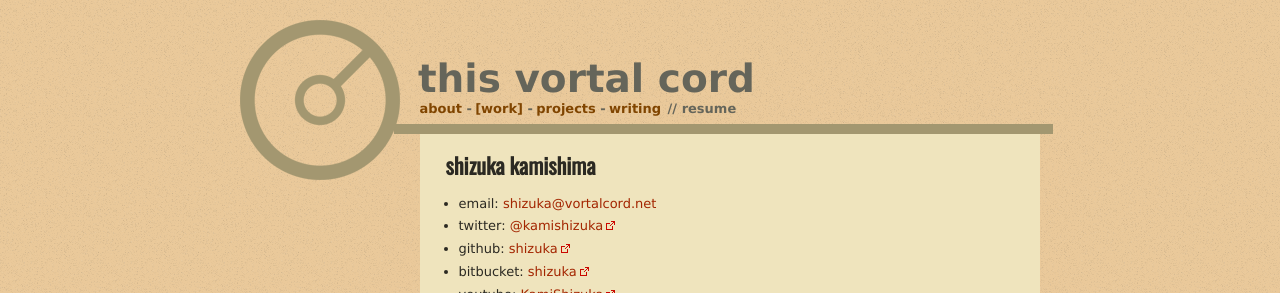
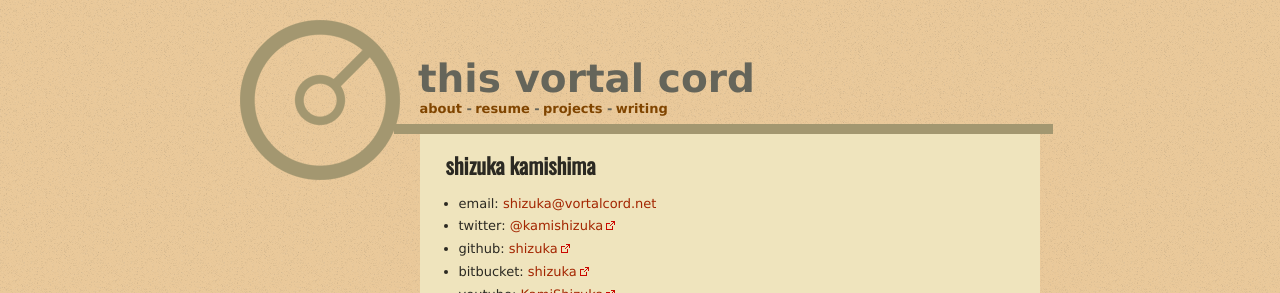
Before and after one commit to shizuka/shizuka.github.io, a Jekyll site: the page built from resume/index.md, in a window 1280 px wide. Shown: the top 293 px of the page. Built offline with Jekyll 4.4.1, drawn with Linux system fonts in a browser that asks for light colours; some web fonts are replaced.

Commit message:
renamed work to resume

```diff
--- a/_includes/header.html
+++ b/_includes/header.html
@@ -3,7 +3,7 @@
           <nav>
             <ul>
               <li><a href='/about/'{% if page.yahAbt %}class='youarehere'{% endif %}>about</a></li>
-              <li><a href='/work/'{% if page.yahWrk %}class='youarehere'{% endif %}>work</a></li>
+              <li><a href='/resume/'{% if page.yahRes %}class='youarehere'{% endif %}>resume</a></li>
               <li><a href='/projects/'{% if page.yahPrj %}class='youarehere'{% endif %}>projects</a></li>
               <li><a href='/writing/'{% if page.yahLit %}class='youarehere'{% endif %}>writing</a></li>
             </ul>
```
Also changed, not shown: resume/index.md (renamed from work/index.md, +1 -0 lines), resume/brst-spike-theater.png (renamed from work/brst-spike-theater.png), resume/gh-forums.png (renamed from work/gh-forums.png), resume/wom-frontpage.png (renamed from work/wom-frontpage.png).
